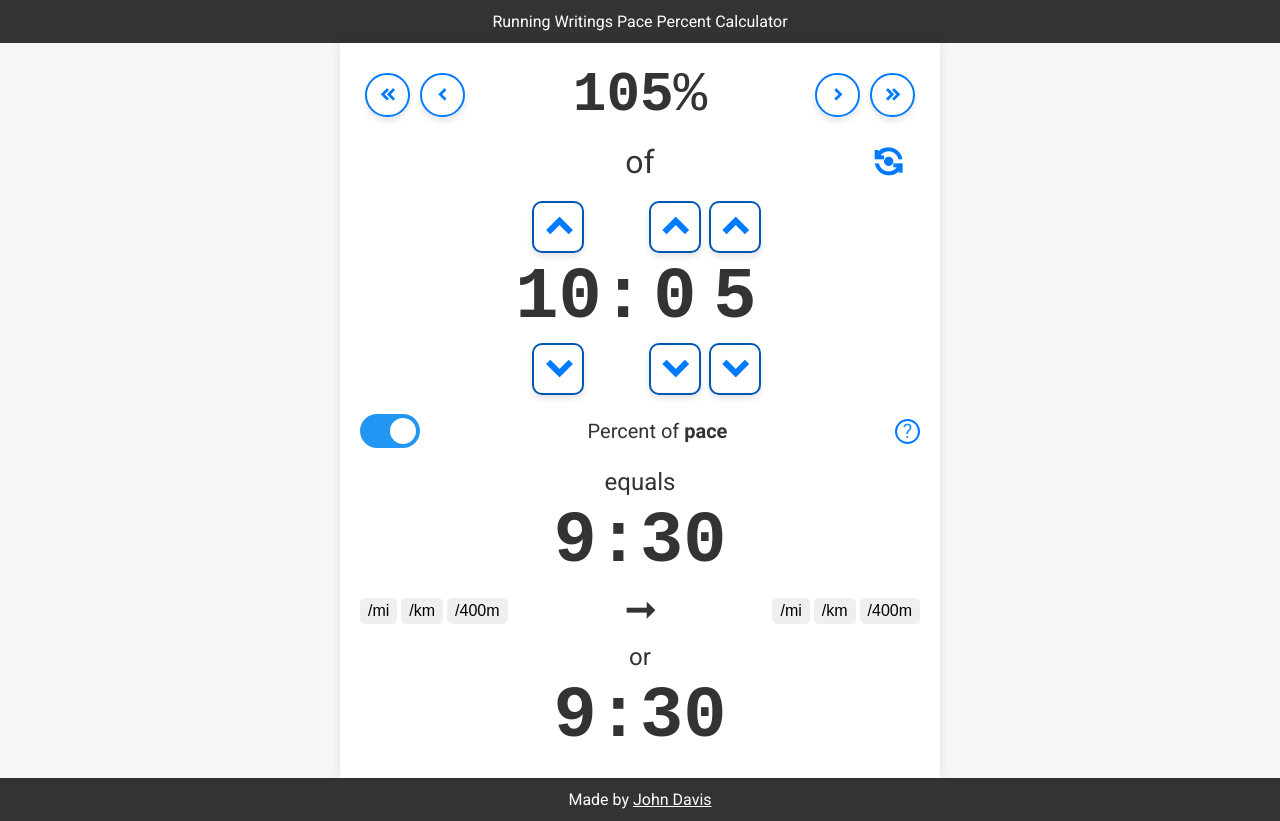
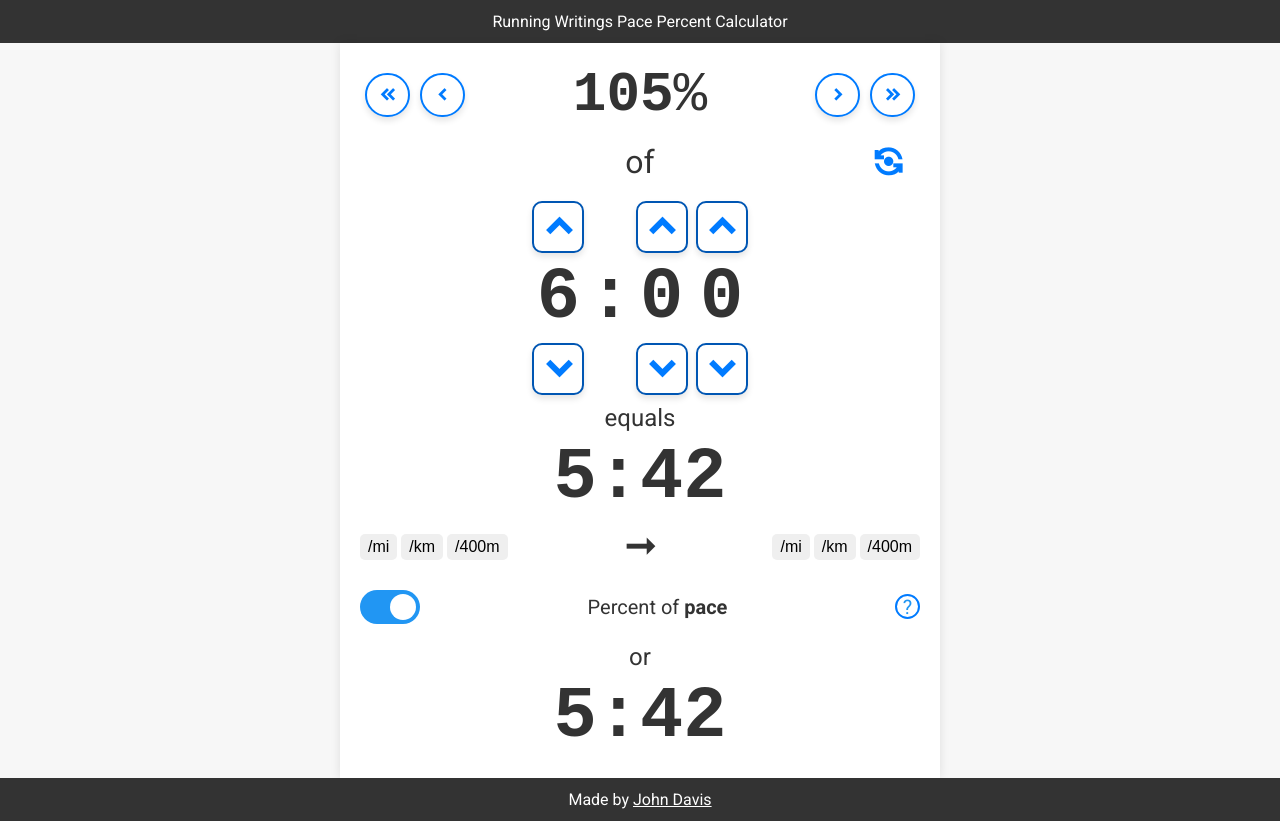
Before and after one commit to johnjdavisiv/pace-percents, a plain HTML site: page index.html in a window 1280 px wide. Both pictures are taken after a click on the button "flip_camera_android". Drawn offline with Linux system fonts and the light colour scheme; a web font is replaced by a local one.

Commit message:
working, want to rephrase

```diff
--- a/index.html
+++ b/index.html
@@ -29,7 +29,7 @@ Think - what about this would goet me a job?
                     <div class="clock">
                         <div class="digitbox">
                             <button class="material-icons svg-arrow" id="d1-up">expand_less</button>
-                            <div class="digit" id="d1">10</div>
+                            <div class="digit" id="d1">6</div>
                             <button class="material-icons svg-arrow" id="d1-down">expand_more</button>
                         </div>
                         <div class="digitbox colon">
@@ -42,14 +42,14 @@ Think - what about this would goet me a job?
                         </div>
                         <div class="digitbox">
                             <button class="material-icons svg-arrow" id="d3-up">expand_less</button>
-                            <div class="digit" id="d3">5</div>
+                            <div class="digit" id="d3">0</div>
                             <button class="material-icons svg-arrow" id="d3-down">expand_more</button>
                         </div>
                     </div>
                 </div>
                 <div class="spacer">
                     <div class="spacer-box empty"></div>
-                    <div class="spacer-box spacer-label">at</div>
+                    <div class="spacer-box spacer-label">of</div>
                     <button class="material-icons flip-button">flip_camera_android</button>
                 </div>
                 <div class="percent-box">
@@ -71,17 +71,9 @@ Think - what about this would goet me a job?
                     </div>
                 </div>
             </div>
-            <div class="toggle-box">
-                <label class="switch">
-                    <input type="checkbox" checked>
-                    <span class="slider round"></span>
-                </label>
-                <span class="pace-annote">Percent of <span class="pace-speed-text">pace</span></span>
-                <a href="#pace-vs-speed" class="i-note">?</a>
-            </div>
             <div class="equals">equals</div>
             <div class="pace-result-box">
-                <span class="pace-result">9:30</span>
+                <span class="pace-result">5:42</span>
                 <span class="convert-units"></span>
             </div>
             <div class="unit-conversion">
@@ -98,9 +90,17 @@ Think - what about this would goet me a job?
                         <button class='unit-toggle' id="to-400m">/400m</button>
                     </div>
                 </div>
+                <div class="toggle-box">
+                    <label class="switch">
+                        <input type="checkbox" checked>
+                        <span class="slider round"></span>
+                    </label>
+                    <span class="pace-annote">Percent of <span class="pace-speed-text">pace</span></span>
+                    <a href="#pace-vs-speed" class="i-note">?</a>
+                </div>
                 <div class="equals">or</div>
                 <div class="convert-box">
-                    <span class="convert-result" id="convert-res">6:30</span>
+                    <span class="convert-result" id="convert-res">3:33</span>
                     <span class="result-units"></span>
                 </div>
             </div>
--- a/scripts.js
+++ b/scripts.js
@@ -156,6 +156,15 @@ let new_result = 1;
 
 function updateResult(){
     // Construct current pace input
+    let mode_string = document.querySelector('.spacer-label').textContent
+    console.log(mode_string)
+    console.log('^^ mode ^^')
+
+    //when mode is 'at', that means we are finding pace = P percent of RP
+    // (This is what is currently implemented)
+
+    // when mode is 'of', we want what RP is P percent of Pace
+
     let current_input = parseInt(d1.textContent) + parseInt(d2.textContent + d3.textContent)/60
     // conditional on calcs...
     if (checkbox.checked) {
@@ -200,7 +209,6 @@ function decimal_pace_to_string(pace_decimal){
 
 //First let's just make the button itself rotate
 flip_button = document.querySelector('.flip-button');
-console.log(flip_button)
 
 flip_button.addEventListener('click', () => {
     let at_of_label = document.querySelector('.spacer-label');
@@ -216,7 +224,9 @@ flip_button.addEventListener('click', () => {
         flip_button.classList.add('flipped');
         swapBoxes();
     }
-    convertPace()
+    convertPace();
+    updateResult();
+    console.log('FLIPPINGGGGGG');
 });
 
 
@@ -373,7 +383,6 @@ const convert_dict = {
     },
 }
 
-
 //lol global variables
 function convertPace() {
     //deal with ::hmm, deal with unit matches
@@ -390,20 +399,19 @@ function convertPace() {
     let converted_pace = '';
 
     //Cases to deal with: incomplete selection
-    if (from_units_string === '' && to_units_string === '') {
+    if (pace_res === '🤔') {
+        converted_pace = '🤔' // Hmm...
+    } else if (from_units_string === '' && to_units_string === '') {
         converted_pace = pace_res;
     } else if (from_units_string === to_units_string && from_units_string !== '') {
         converted_pace = pace_res;
-        //DEAL WIHT 0:00 HERE
     } else {
+        //use function from dict
         const convert_string = `${from_units_string}|${to_units_string}`
         const convert_fxn = convert_dict[convert_string]
-
-        //use function
         converted_pace = convert_fxn(pace_res)
     }
-
-    //Set with convertdd
+    //Set the result in DOM
     const convert_result_text = document.querySelector('#convert-res')
     convert_result_text.textContent = converted_pace
 }
```
